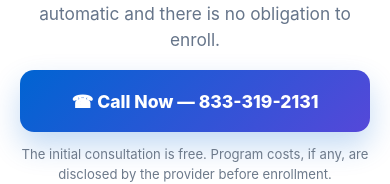
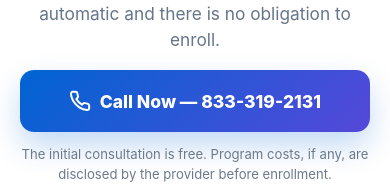
Before and after one commit to hpintojr/freeandclearadvantage, a Next.js app: page /results in a window 390 px wide. Shown: the part 488-672 px from the top of the page. Built offline with nearby package versions, Linux system fonts and the light colour scheme.

Commit message:
Use universal phone SVG and extend booking starts to 5:30 PM

```diff
--- a/app/results/page.tsx
+++ b/app/results/page.tsx
@@ -20,7 +20,23 @@ async function AsyncResults({ searchParams }: { searchParams: Promise<Record<str
       <h1>Good news, {firstName} — based on your answers, you may qualify.</h1>
       <p className="results-subtitle">A specialist can review your information, explain which options may be available, and answer your questions. Nothing is automatic and there is no obligation to enroll.</p>
       {debt ? <div className="result-pill">Estimated debt: ${debt.toLocaleString()}</div> : null}
-      <a className="call-cta" href={`tel:${siteConfig.callPhoneE164}`}>☎ Call Now — {siteConfig.callPhone}</a>
+      <a className="call-cta" href={`tel:${siteConfig.callPhoneE164}`} aria-label={`Call ${siteConfig.callPhone}`}>
+        <svg
+          viewBox="0 0 24 24"
+          width="22"
+          height="22"
+          aria-hidden="true"
+          fill="none"
+          stroke="currentColor"
+          strokeWidth="2.2"
+          strokeLinecap="round"
+          strokeLinejoin="round"
+          style={{ marginRight: ".55rem", flex: "0 0 auto" }}
+        >
+          <path d="M22 16.92v3a2 2 0 0 1-2.18 2 19.79 19.79 0 0 1-8.63-3.07 19.5 19.5 0 0 1-6-6 19.79 19.79 0 0 1-3.07-8.67A2 2 0 0 1 4.11 2h3a2 2 0 0 1 2 1.72c.12.9.33 1.78.62 2.62a2 2 0 0 1-.45 2.11L8 9.88a16 16 0 0 0 6.12 6.12l1.43-1.23a2 2 0 0 1 2.11-.45c.84.29 1.72.5 2.62.62A2 2 0 0 1 22 16.92z" />
+        </svg>
+        <span>Call Now — {siteConfig.callPhone}</span>
+      </a>
       <p className="microcopy center">The initial consultation is free. Program costs, if any, are disclosed by the provider before enrollment.</p>
 
       <div className="result-grid">
@@ -29,7 +45,7 @@ async function AsyncResults({ searchParams }: { searchParams: Promise<Record<str
       </div>
 
       <div className="booking-section">
-        <p className="eyebrow">Prefer a scheduled time?</p><h2>Book a one-hour consultation</h2><p>One-hour consultations are offered with start times every 30 minutes beginning at 9:00 AM Pacific. The final start time is 4:30 PM, ending at 5:30 PM. Live availability is pulled from our HighLevel round-robin calendar when connected.</p>
+        <p className="eyebrow">Prefer a scheduled time?</p><h2>Book a one-hour consultation</h2><p>One-hour consultations are offered with start times every 30 minutes beginning at 9:00 AM Pacific. The final available start time is 5:30 PM, ending at 6:30 PM. Live availability is pulled from our HighLevel round-robin calendar when connected.</p>
         {(demo || !contactId) && <div className="demo-note">Preview mode: a live HighLevel contact/calendar connection is not available yet, so the calendar below shows sample availability.</div>}
         <BookingCalendar contactId={contactId} firstName={firstName} demoMode={demo || !contactId} />
       </div>
```
